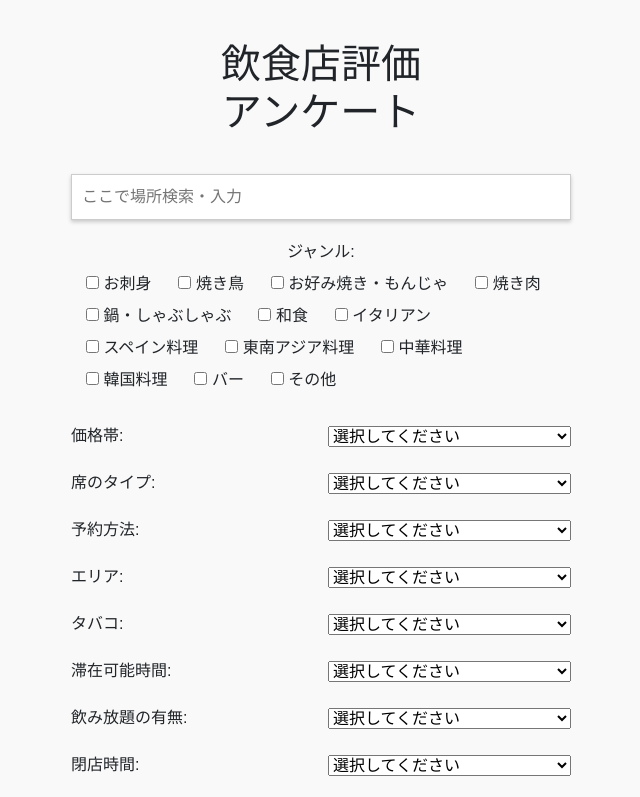
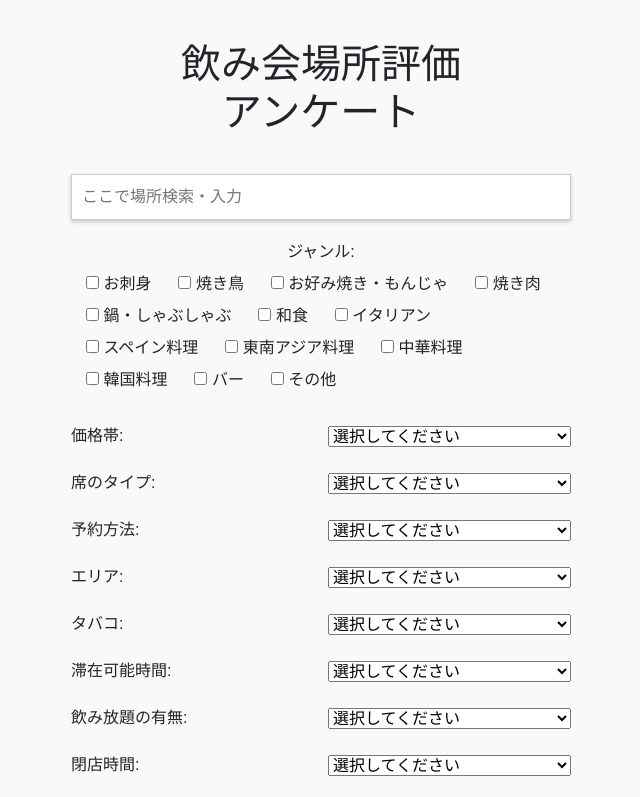
Before and after one commit to konanako/restaurant-survey, a plain HTML site: page index.html in a window 1280 px wide. Shown: the top 797 px of the page, without its empty margins (319-959 px from the left). Drawn offline with nearby package versions, Linux system fonts and the light colour scheme; some packages are replaced by stand-ins of ours.

Commit message:
タイトル

```diff
--- a/index.html
+++ b/index.html
@@ -152,7 +152,7 @@
 </head>
 
 <body class="container">
-    <h1>飲食店評価<br>アンケート</h1>
+    <h1>飲み会場所評価<br>アンケート</h1>
     <div>
         <div class="search-bar-container">
             <input id="pac-input" class="search-bar" type="text" placeholder="ここで場所検索・入力">
```
